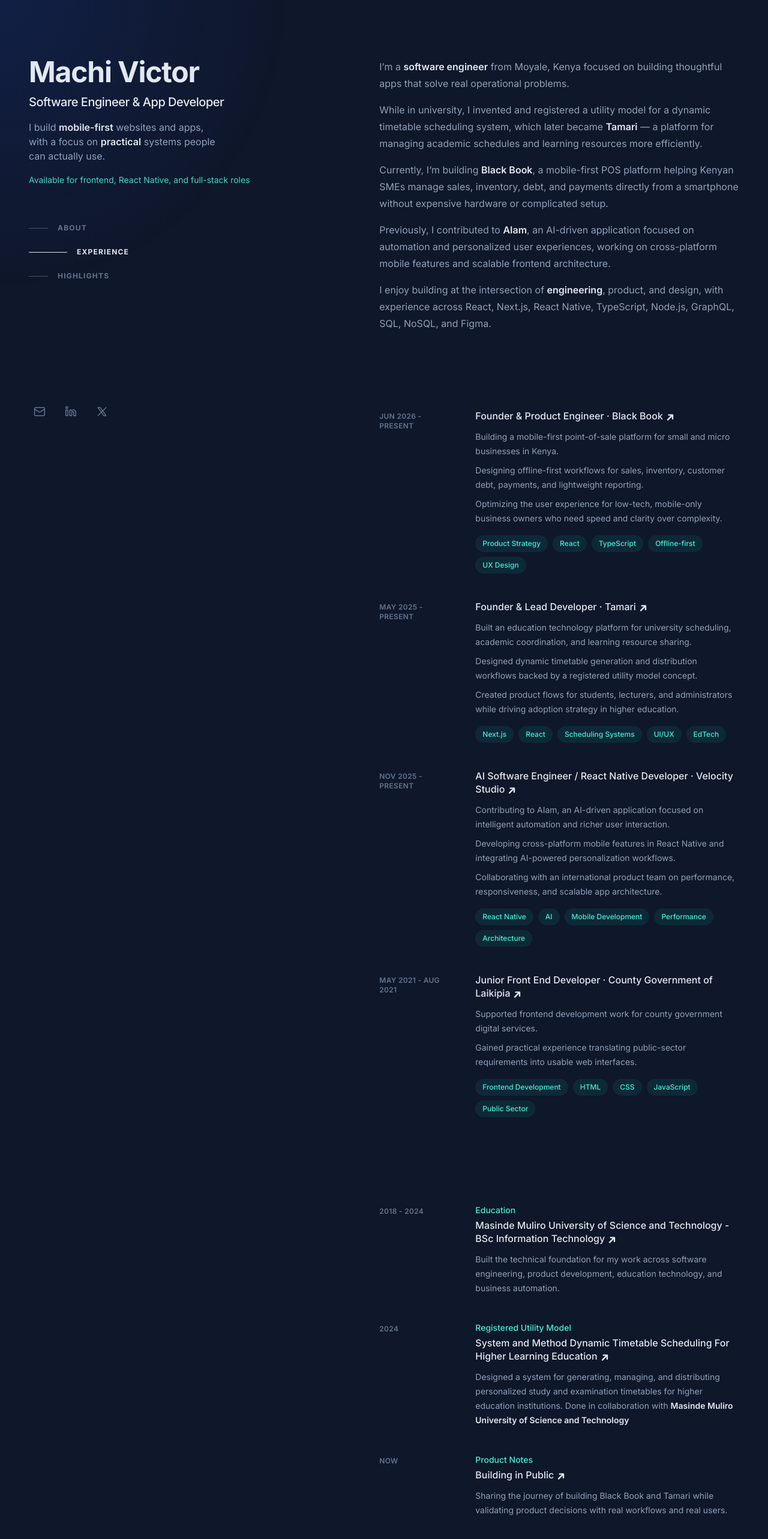
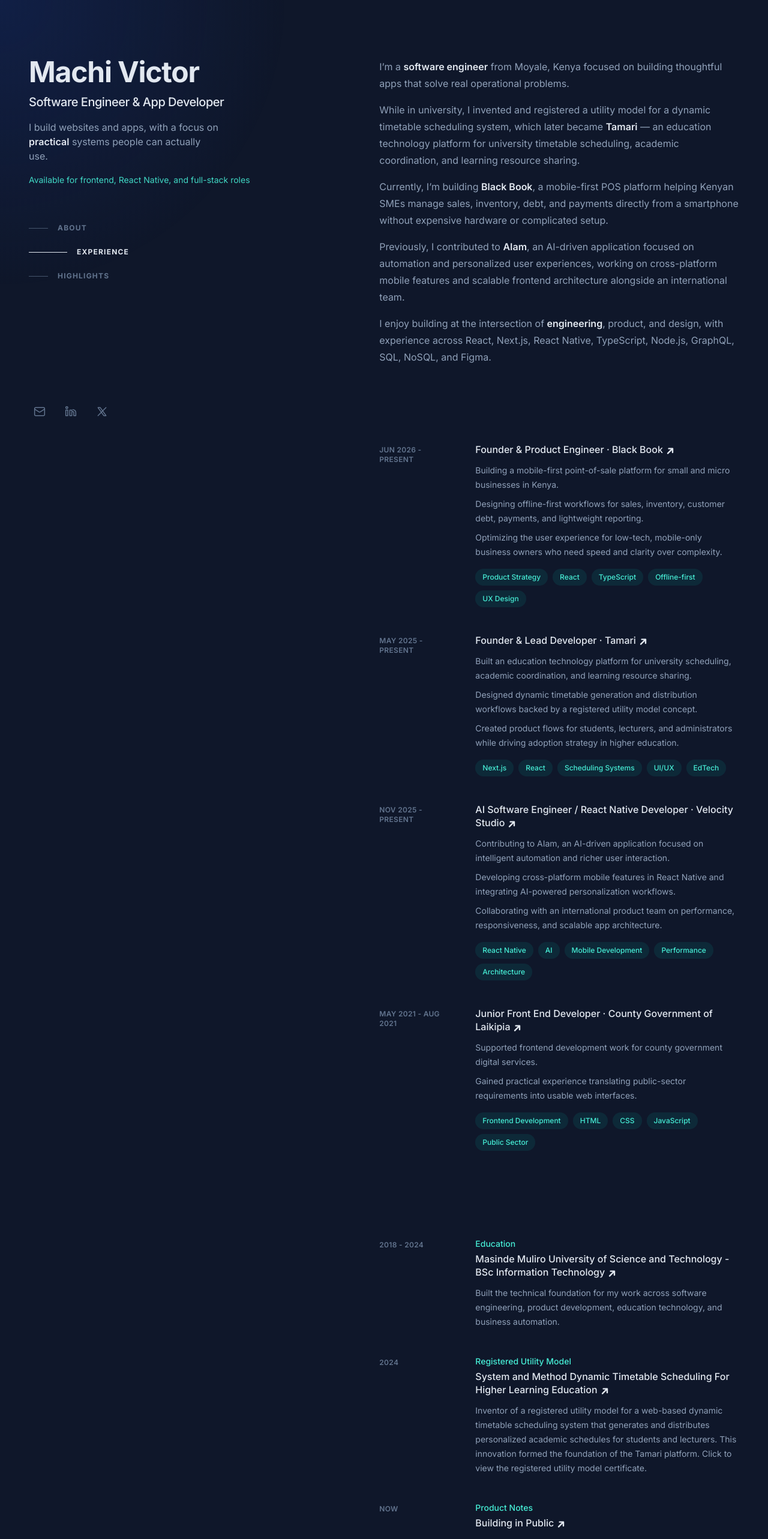
Before and after one commit to machivictor/next-portfolio-website, a Next.js app: page / in a window 1280 px wide. Shown: the top 2565 px of the page at 60% size. Built offline with nearby package versions, Linux system fonts and the light colour scheme.

Commit message:
Update content for clarity.

```diff
--- a/src/data/portfolio.ts
+++ b/src/data/portfolio.ts
@@ -48,7 +48,7 @@
   name: "Machi Victor",
   title: "Software Engineer & App Developer",
   summary:
-    "I build **mobile-first** websites and apps, with a focus on **practical** systems people can actually use.",
+    "I build websites and apps, with a focus on **practical** systems people can actually use.",
   location: "Available for frontend, React Native, and full-stack roles",
   image: {
     src: "/headshot.png",
@@ -58,9 +58,9 @@
 
 export const about = [
   "I’m a **software engineer** from Moyale, Kenya focused on building thoughtful apps that solve real operational problems.",
-  "While in university, I invented and registered a utility model for a dynamic timetable scheduling system, which later became **Tamari** — a platform for managing academic schedules and learning resources more efficiently.",
+  "While in university, I invented and registered a utility model for a dynamic timetable scheduling system, which later became **Tamari** — an education technology platform for university timetable scheduling, academic coordination, and learning resource sharing.",
   "Currently, I’m building **Black Book**, a mobile-first POS platform helping Kenyan SMEs manage sales, inventory, debt, and payments directly from a smartphone without expensive hardware or complicated setup.",
-  "Previously, I contributed to **AIam**, an AI-driven application focused on automation and personalized user experiences, working on cross-platform mobile features and scalable frontend architecture.",
+  "Previously, I contributed to **AIam**, an AI-driven application focused on automation and personalized user experiences, working on cross-platform mobile features and scalable frontend architecture alongside an international team.",
   "I enjoy building at the intersection of **engineering**, product, and design, with experience across React, Next.js, React Native, TypeScript, Node.js, GraphQL, SQL, NoSQL, and Figma.",
 ];
 
@@ -224,15 +224,15 @@
     href: "/tamari-utility-model-certificate.pdf",
     date: "2024",
     description:
-      "Designed a system for generating, managing, and distributing personalized study and examination timetables for higher education institutions. Done in collaboration with **Masinde Muliro University of Science and Technology**",
+      "Inventor of a registered utility model for a web-based dynamic timetable scheduling system that generates and distributes personalized academic schedules for students and lecturers. This innovation formed the foundation of the Tamari platform. Click to view the registered utility model certificate.",
   },
   {
     title: "Building in Public",
     publication: "Product Notes",
-    href: "https://x.com/machi_mullata",
+    href: "https://www.linkedin.com/in/machi-victor",
     date: "Now",
     description:
-      "Sharing the journey of building Black Book and Tamari while validating product decisions with real workflows and real users.",
+      "Sharing the journey of building Black Book and Tamari while validating product decisions with real workflows and real users. Follow along on social media!",
   },
 ];
 
```
